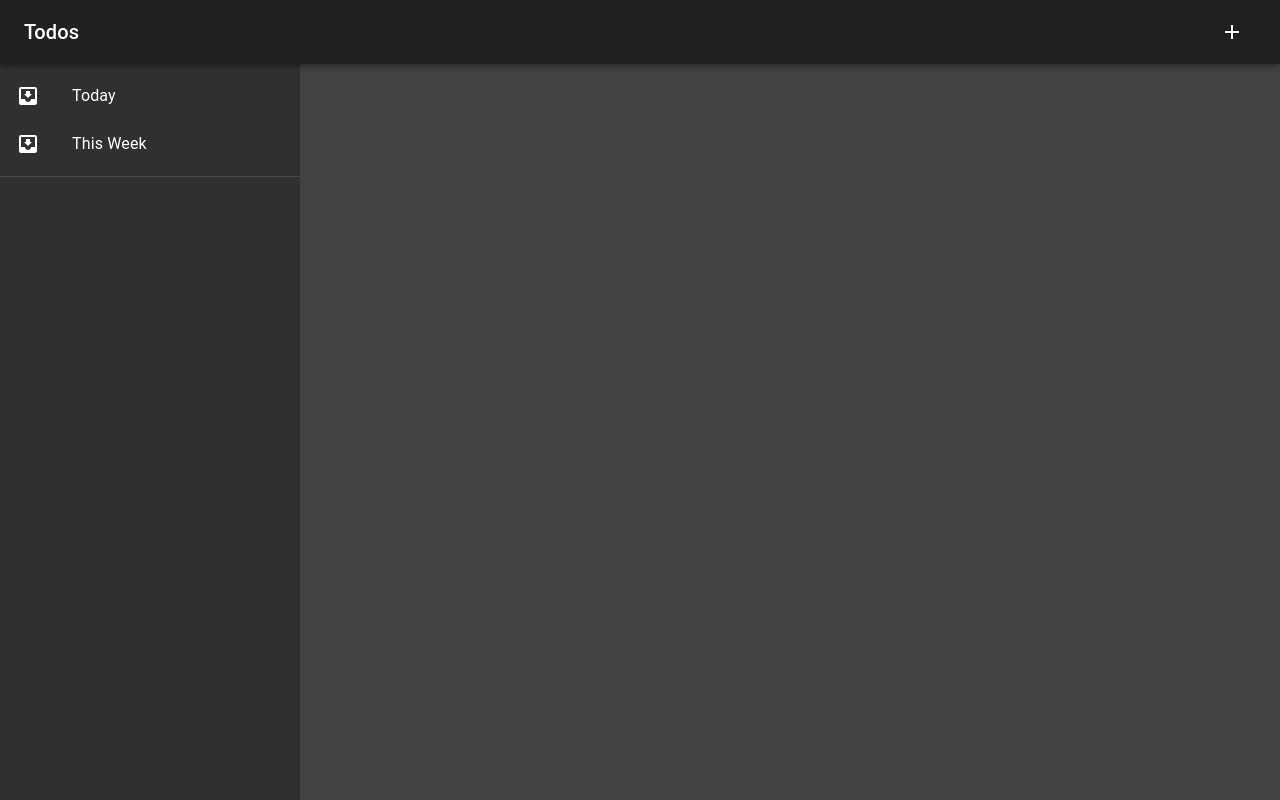
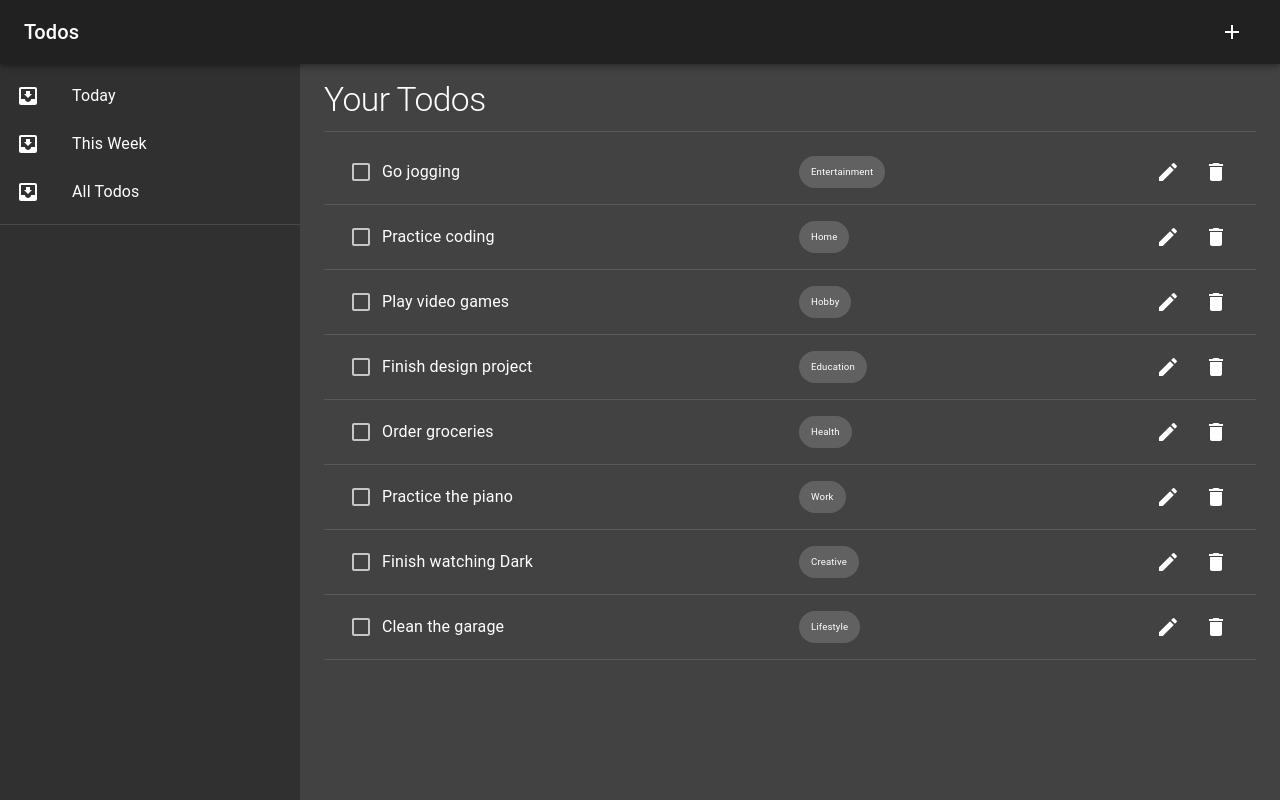
Before and after one commit to Slowcobo/todo, a React (Create React App) app: page /todos in a window 1280 px wide. Built offline with nearby package versions, Linux system fonts and the light colour scheme.

Commit message:
Add AllTodos and route

```diff
--- /dev/null
+++ b/src/AllTodos.js
@@ -0,0 +1,35 @@
+import React, { useContext } from "react";
+import { makeStyles } from "@material-ui/core/styles";
+import Typography from "@material-ui/core/Typography";
+import Divider from "@material-ui/core/Divider";
+import Grid from "@material-ui/core/Grid";
+import { TodosContext } from "./contexts/todos.context";
+import TodoForm from "./TodoForm";
+import TodoList from "./TodoList";
+
+const useStyles = makeStyles((theme) => ({
+  root: {
+    marginTop: theme.spacing(7),
+    "& h1": {
+      fontSize: "2.1rem",
+    },
+  },
+}));
+
+export default function AllTodos() {
+  const classes = useStyles();
+  const todos = useContext(TodosContext);
+
+  return (
+    <Grid container className={classes.root}>
+      <Grid item xs={12}>
+        <Typography variant="h1" gutterBottom>
+          Your Todos
+        </Typography>
+        <Divider />
+        <TodoList todos={todos} />
+      </Grid>
+      <TodoForm />
+    </Grid>
+  );
+}
--- a/src/Drawer.js
+++ b/src/Drawer.js
@@ -62,6 +62,14 @@ export default function TodoDrawer() {
               <ListItemText primary="This Week" />
             </ListItem>
           </Link>
+          <Link className={classes.link} to="/todos">
+            <ListItem button key="todos">
+              <ListItemIcon>
+                <InboxIcon />
+              </ListItemIcon>
+              <ListItemText primary="All Todos" />
+            </ListItem>
+          </Link>
         </List>
         <Divider />
       </div>
--- a/src/TodoApp.js
+++ b/src/TodoApp.js
@@ -9,6 +9,7 @@ import Drawer from "./Drawer";
 import TodoDashboard from "./TodoDashboard";
 import TodosToday from "./TodosToday";
 import TodosWeek from "./TodosWeek";
+import AllTodos from "./AllTodos";
 
 const useStyles = makeStyles((theme) => ({
   root: {
@@ -51,7 +52,9 @@ export default function TodoApp() {
               <Route exact path="/week">
                 <TodosWeek />
               </Route>
-              <Route exact path="/todos"></Route>
+              <Route exact path="/todos">
+                <AllTodos />
+              </Route>
             </Switch>
           </main>
         </div>
--- a/src/TodosWeek.js
+++ b/src/TodosWeek.js
@@ -14,13 +14,6 @@ const useStyles = makeStyles((theme) => ({
     marginTop: theme.spacing(7),
     "& h1": {
       fontSize: "2.1rem",
-    },
-  },
-  addTask: {
-    fontSize: "1.2rem",
-    textTransform: "none",
-    "&:hover": {
-      backgroundColor: "transparent",
     },
   },
   date: {
@@ -53,6 +46,8 @@ export default function TodosWeek() {
                 )}
               />
             </Grid>
+
+            {/* Only display down arrow if day isn't the last */}
             {i < dates.length - 1 && (
               <Grid
                 item
```
